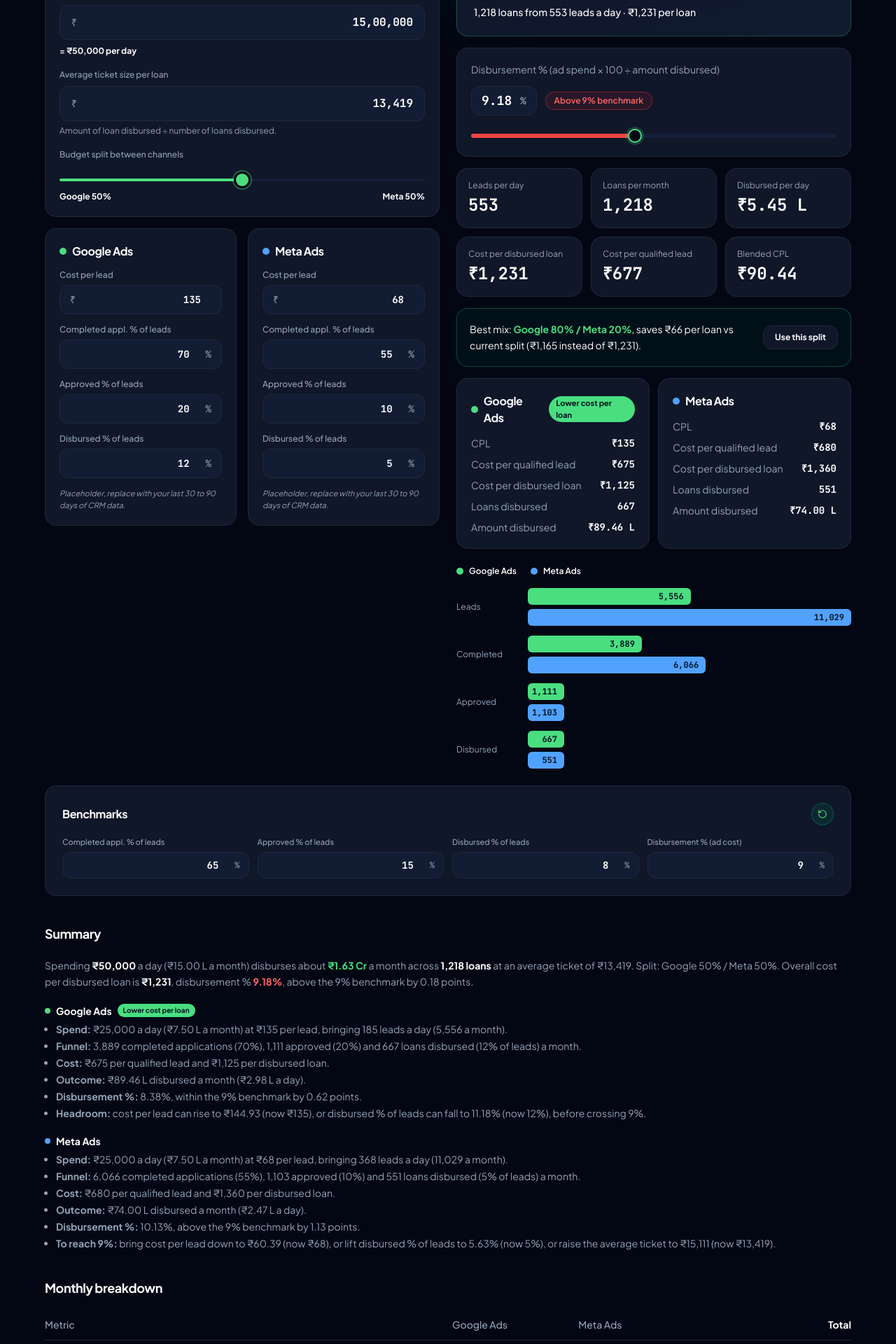
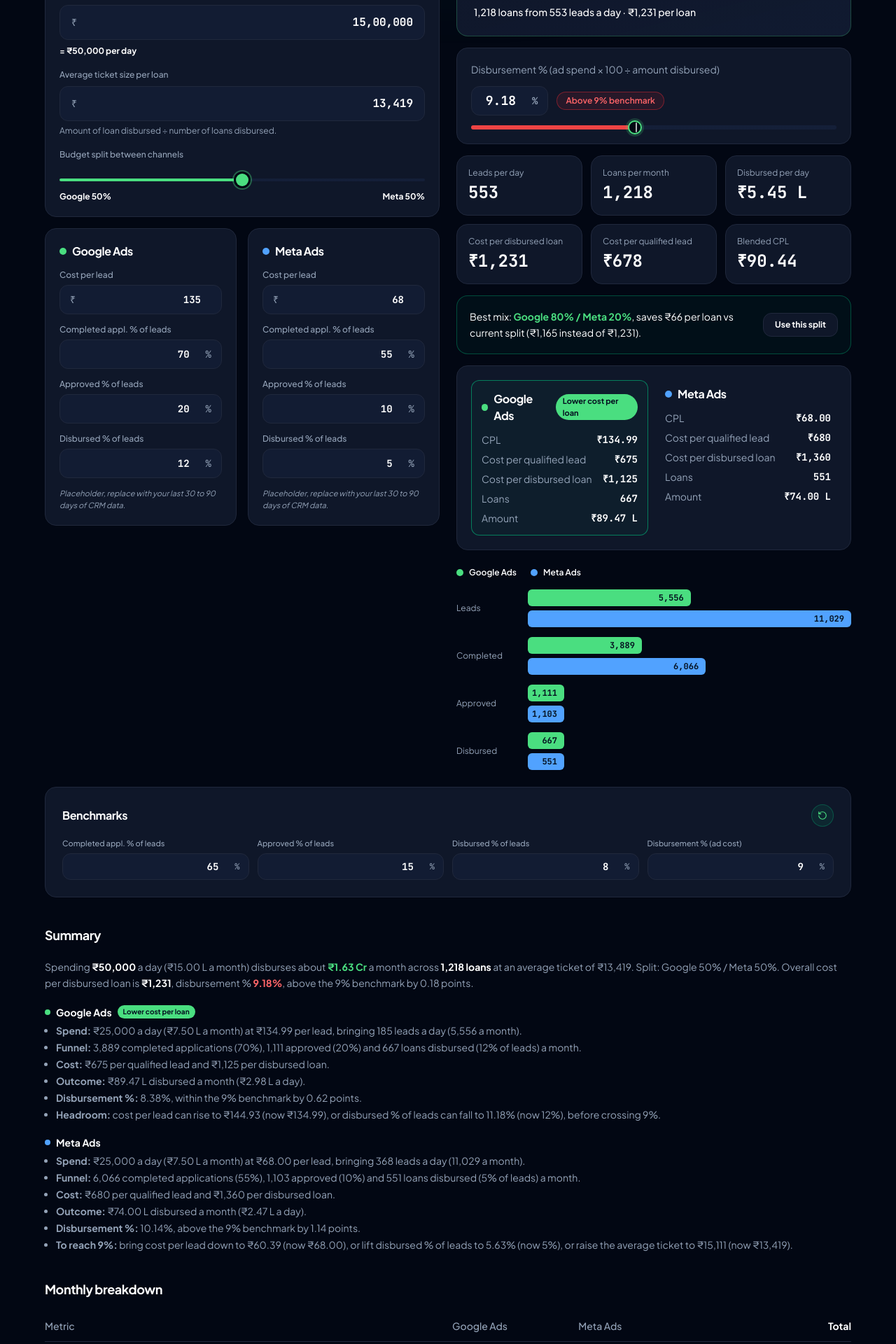
Before and after one commit to Rudra-bdatech/Clients, a Next.js app: page /calculator in a window 1280 px wide. Shown: the part 360-2280 px from the top of the page at 70% size. Built offline with nearby package versions, Linux system fonts and the light colour scheme.

Commit message:
fix(calculator): 100% exact math & UI match to Claude artifact (reverse gauge formula, effective CPL, single card comparison, benchmark tick)

```diff
--- a/src/app/calculator/page.tsx
+++ b/src/app/calculator/page.tsx
@@ -73,13 +73,14 @@ function formatCurrency(amount: number, decimals = 0): string {
 
 function computeChannelMetrics(budgetMonth: number, ch: ChannelInputs, ticketSize: number) {
   const safeCpl = Math.max(1, ch.cpl);
-  const leadsMonth = budgetMonth / safeCpl;
-  const leadsDay = leadsMonth / DAYS_PER_MONTH;
-  const completedApps = leadsMonth * (ch.completedPct / 100);
-  const approvedLeads = leadsMonth * (ch.approvedPct / 100);
+  const leadsMonth = Math.round(budgetMonth / safeCpl);
+  const leadsDay = Math.round(leadsMonth / DAYS_PER_MONTH);
+  const completedApps = Math.round(leadsMonth * (ch.completedPct / 100));
+  const approvedLeads = Math.round(leadsMonth * (ch.approvedPct / 100));
   const loansDisbursed = leadsMonth * (ch.disbursedPct / 100);
   const amountDisbursedMonth = loansDisbursed * ticketSize;
   const amountDisbursedDay = amountDisbursedMonth / DAYS_PER_MONTH;
+  const effectiveCpl = leadsMonth > 0 ? budgetMonth / leadsMonth : safeCpl;
   const costPerQualifiedLead =
     approvedLeads > 0 ? budgetMonth / approvedLeads : 0;
   const costPerDisbursedLoan =
@@ -91,6 +92,7 @@ function computeChannelMetrics(budgetMonth: number, ch: ChannelInputs, ticketSiz
     budgetMonth,
     budgetDay: budgetMonth / DAYS_PER_MONTH,
     cpl: ch.cpl,
+    effectiveCpl,
     leadsMonth,
     leadsDay,
     completedApps,
@@ -271,17 +273,32 @@ export default function CalculatorPage() {
   const gMaxCpl = ticketSize * (google.disbursedPct / 100) * benchRatio;
   const gMinDisbPct =
     ticketSize * benchRatio > 0
-      ? (google.cpl * 100) / (ticketSize * benchRatio)
+      ? (gMetrics.effectiveCpl * 100) / (ticketSize * benchRatio)
       : 0;
   const mMaxCpl = ticketSize * (meta.disbursedPct / 100) * benchRatio;
   const mMinDisbPct =
     ticketSize * benchRatio > 0
-      ? (meta.cpl * 100) / (ticketSize * benchRatio)
+      ? (mMetrics.effectiveCpl * 100) / (ticketSize * benchRatio)
       : 0;
   const mTargetTicket =
     (meta.disbursedPct / 100) * benchRatio > 0
       ? meta.cpl / ((meta.disbursedPct / 100) * benchRatio)
       : 0;
+
+  // Gauge reverse-calculation matching Claude Artifact:
+  // sets disbursedPct on channels inversely proportional to target disbursement ratio
+  const handleGaugeChange = (targetDisbPct: number) => {
+    if (targetDisbPct <= 0 || ticketSize <= 0) return;
+    const targetD = targetDisbPct / 100;
+    const newG = parseFloat(
+      ((gMetrics.effectiveCpl * 100) / (ticketSize * targetD)).toFixed(2)
+    );
+    const newM = parseFloat(
+      ((mMetrics.effectiveCpl * 100) / (ticketSize * targetD)).toFixed(2)
+    );
+    setGoogle((prev) => ({ ...prev, disbursedPct: newG }));
+    setMeta((prev) => ({ ...prev, disbursedPct: newM }));
+  };
 
   // Theme classes — static design tokens (global theme handled by Navbar toggle)
   const pageBg = "bg-background text-foreground";
@@ -742,9 +759,21 @@ export default function CalculatorPage() {
 
             <div className="flex flex-wrap items-center gap-3">
               <div
-                className={`inline-flex items-center gap-3 rounded-xl border px-3.5 py-1.5 font-mono font-bold text-base sm:text-lg ${inputBg}`}
-              >
-                <span>{totals.disbursementPct.toFixed(2)}</span>
+                className={`inline-flex items-center gap-2 rounded-xl border px-3.5 py-1.5 font-mono font-bold text-base sm:text-lg ${inputBg}`}
+              >
+                <input
+                  type="number"
+                  min={0.1}
+                  max={100}
+                  step={0.1}
+                  value={
+                    totals.disbursementPct > 0
+                      ? parseFloat(totals.disbursementPct.toFixed(2))
+                      : ""
+                  }
+                  onChange={(e) => handleGaugeChange(Number(e.target.value))}
+                  className="w-16 bg-transparent text-right font-mono font-bold text-base sm:text-lg focus:outline-none"
+                />
                 <span className={`text-xs sm:text-sm ${mutedText}`}>%</span>
               </div>
 
@@ -761,33 +790,31 @@ export default function CalculatorPage() {
               </span>
             </div>
 
+            <div className="relative flex items-center">
               <input
                 type="range"
                 min={0.5}
                 max={20}
                 step={0.1}
                 value={Math.min(20, Math.max(0.5, totals.disbursementPct))}
-              onChange={(e) => {
-                const newDisbPct = Number(e.target.value);
-                const currentDisbPct = totals.disbursementPct;
-                if (currentDisbPct <= 0) return;
-                const scale = currentDisbPct / newDisbPct;
-                setGoogle((prev) => ({
-                  ...prev,
-                  disbursedPct: Math.min(100, Math.max(0, parseFloat((prev.disbursedPct * scale).toFixed(2)))),
-                }));
-                setMeta((prev) => ({
-                  ...prev,
-                  disbursedPct: Math.min(100, Math.max(0, parseFloat((prev.disbursedPct * scale).toFixed(2)))),
-                }));
-              }}
-              aria-label="Disbursement % gauge — drag to adjust disbursed % of leads"
+                onChange={(e) => handleGaugeChange(Number(e.target.value))}
+                aria-label="Disbursement % gauge"
                 className="calc-gauge w-full"
                 style={{
-                "--gauge-pct": `${Math.min(100, (Math.min(20, totals.disbursementPct) / 20) * 100)}%`,
+                  "--gauge-pct": `${Math.min(
+                    100,
+                    (Math.min(20, totals.disbursementPct) / 20) * 100
+                  )}%`,
                   "--gauge-color": isAboveBenchmark ? "#ef4444" : "#4ade80",
                 } as React.CSSProperties}
               />
+              <div
+                className="pointer-events-none absolute top-1/2 -translate-y-1/2 w-0.5 h-3.5 bg-white/70 rounded-full"
+                style={{
+                  left: `${(benchmarks.disbursementPct / 20) * 100}%`,
+                }}
+              />
+            </div>
           </section>
 
           {/* 6 KPI Stat Cards */}
@@ -852,9 +879,10 @@ export default function CalculatorPage() {
             </section>
           )}
 
-          {/* Channel Comparison Cards */}
+          {/* Channel Comparison Cards (Single outer card matching artifact) */}
           {channelMode === "both" && (
-            <section className="grid grid-cols-1 md:grid-cols-2 gap-3">
+            <section className={`rounded-2xl border p-4 sm:p-5 ${cardBg}`}>
+              <div className="grid grid-cols-1 md:grid-cols-2 gap-4">
                 {[
                   {
                     key: "google" as const,
@@ -869,15 +897,18 @@ export default function CalculatorPage() {
                     m: mMetrics,
                   },
                 ].map((ch) => {
-                const isBest = lowerCostChannel === ch.key;
+                  const diff = Math.abs(
+                    gMetrics.costPerDisbursedLoan - mMetrics.costPerDisbursedLoan
+                  );
+                  const isBest = lowerCostChannel === ch.key && diff > 5;
                   return (
                     <div
                       key={ch.key}
-                    className={`rounded-2xl border p-4 sm:p-5 space-y-2.5 ${
+                      className={
                         isBest
-                        ? `${cardBg} border-[#4ade80]/60`
-                        : cardBg
-                    }`}
+                          ? "rounded-xl border border-emerald-500/60 p-3.5 space-y-2 bg-emerald-500/5"
+                          : "p-2 space-y-2"
+                      }
                     >
                       <div className="flex items-center justify-between gap-2 pb-1">
                         <div className="flex items-center gap-2">
@@ -892,21 +923,31 @@ export default function CalculatorPage() {
                       </div>
 
                       {[
-                      { label: "CPL", val: formatCurrency(ch.m.cpl) },
+                        {
+                          label: "CPL",
+                          val: formatCurrency(
+                            ch.m.effectiveCpl,
+                            ch.m.effectiveCpl % 1 !== 0 ? 2 : 0
+                          ),
+                        },
                         {
                           label: "Cost per qualified lead",
-                        val: formatCurrency(Math.round(ch.m.costPerQualifiedLead)),
+                          val: formatCurrency(
+                            Math.round(ch.m.costPerQualifiedLead)
+                          ),
                         },
                         {
                           label: "Cost per disbursed loan",
-                        val: formatCurrency(Math.round(ch.m.costPerDisbursedLoan)),
-                      },
-                      {
-                        label: "Loans disbursed",
+                          val: formatCurrency(
+                            Math.round(ch.m.costPerDisbursedLoan)
+                          ),
+                        },
+                        {
+                          label: "Loans",
                           val: formatIN(Math.round(ch.m.loansDisbursed)),
                         },
                         {
-                        label: "Amount disbursed",
+                          label: "Amount",
                           val: formatINRCompact(ch.m.amountDisbursedMonth),
                         },
                       ].map((row) => (
@@ -921,6 +962,7 @@ export default function CalculatorPage() {
                     </div>
                   );
                 })}
+              </div>
             </section>
           )}
 
@@ -1120,7 +1162,11 @@ export default function CalculatorPage() {
                 <div className="flex items-center gap-2 font-bold">
                   <span className="w-2 h-2 rounded-full bg-[#4ade80]" />
                   <span>Google Ads</span>
-                  {lowerCostChannel === "google" && (
+                  {lowerCostChannel === "google" &&
+                    Math.abs(
+                      gMetrics.costPerDisbursedLoan -
+                        mMetrics.costPerDisbursedLoan
+                    ) > 5 && (
                     <span className="px-2 py-0.5 rounded-full bg-[#4ade80] text-[#04101f] text-[10px] font-bold">
                       Lower cost per loan
                     </span>
@@ -1131,7 +1177,11 @@ export default function CalculatorPage() {
                     <strong>Spend:</strong>{" "}
                     {formatCurrency(Math.round(gMetrics.budgetDay))} a day (
                     {formatINRCompact(gMetrics.budgetMonth)} a month) at{" "}
-                    {formatCurrency(google.cpl)} per lead, bringing{" "}
+                    {formatCurrency(
+                      gMetrics.effectiveCpl,
+                      gMetrics.effectiveCpl % 1 !== 0 ? 2 : 0
+                    )}{" "}
+                    per lead, bringing{" "}
                     {formatIN(Math.round(gMetrics.leadsDay))} leads a day (
                     {formatIN(Math.round(gMetrics.leadsMonth))} a month).
                   </li>
@@ -1176,8 +1226,14 @@ export default function CalculatorPage() {
                     </strong>{" "}
                     cost per lead{" "}
                     {gMetrics.disbursementPct <= benchmarks.disbursementPct
-                      ? `can rise to ${formatCurrency(gMaxCpl, 2)} (now ${formatCurrency(google.cpl)}), or disbursed % of leads can fall to ${gMinDisbPct.toFixed(2)}% (now ${google.disbursedPct}%), before crossing ${benchmarks.disbursementPct}%.`
-                      : `needs to be ${formatCurrency(gMaxCpl, 2)} (now ${formatCurrency(google.cpl)}), or lift disbursed % of leads to ${gMinDisbPct.toFixed(2)}% (now ${google.disbursedPct}%).`}
+                      ? `can rise to ${formatCurrency(gMaxCpl, 2)} (now ${formatCurrency(
+                          gMetrics.effectiveCpl,
+                          gMetrics.effectiveCpl % 1 !== 0 ? 2 : 0
+                        )}), or disbursed % of leads can fall to ${gMinDisbPct.toFixed(2)}% (now ${google.disbursedPct}%), before crossing ${benchmarks.disbursementPct}%.`
+                      : `needs to be ${formatCurrency(gMaxCpl, 2)} (now ${formatCurrency(
+                          gMetrics.effectiveCpl,
+                          gMetrics.effectiveCpl % 1 !== 0 ? 2 : 0
+                        )}), or lift disbursed % of leads to ${gMinDisbPct.toFixed(2)}% (now ${google.disbursedPct}%).`}
                   </li>
                 </ul>
               </div>
@@ -1188,7 +1244,11 @@ export default function CalculatorPage() {
                 <div className="flex items-center gap-2 font-bold">
                   <span className="w-2 h-2 rounded-full bg-blue-400" />
                   <span>Meta Ads</span>
-                  {lowerCostChannel === "meta" && (
+                  {lowerCostChannel === "meta" &&
+                    Math.abs(
+                      gMetrics.costPerDisbursedLoan -
+                        mMetrics.costPerDisbursedLoan
+                    ) > 5 && (
                     <span className="px-2 py-0.5 rounded-full bg-[#4ade80] text-[#04101f] text-[10px] font-bold">
                       Lower cost per loan
                     </span>
@@ -1199,7 +1259,11 @@ export default function CalculatorPage() {
                     <strong>Spend:</strong>{" "}
                     {formatCurrency(Math.round(mMetrics.budgetDay))} a day (
                     {formatINRCompact(mMetrics.budgetMonth)} a month) at{" "}
-                    {formatCurrency(meta.cpl)} per lead, bringing{" "}
+                    {formatCurrency(
+                      mMetrics.effectiveCpl,
+                      mMetrics.effectiveCpl % 1 !== 0 ? 2 : 0
+                    )}{" "}
+                    per lead, bringing{" "}
                     {formatIN(Math.round(mMetrics.leadsDay))} leads a day (
                     {formatIN(Math.round(mMetrics.leadsMonth))} a month).
                   </li>
@@ -1242,12 +1306,29 @@ export default function CalculatorPage() {
                         ? "Headroom:"
                         : `To reach ${benchmarks.disbursementPct}%:`}
                     </strong>{" "}
-                    bring cost per lead down to {formatCurrency(mMaxCpl, 2)}{" "}
-                    (now {formatCurrency(meta.cpl)}), or lift disbursed % of
-                    leads to {mMinDisbPct.toFixed(2)}% (now {meta.disbursedPct}
-                    %), or raise the average ticket to{" "}
-                    {formatCurrency(Math.round(mTargetTicket))} (now{" "}
-                    {formatCurrency(ticketSize)}).
+                    {mMetrics.disbursementPct <= benchmarks.disbursementPct
+                      ? `cost per lead can rise to ${formatCurrency(
+                          mMaxCpl,
+                          2
+                        )} (now ${formatCurrency(
+                          mMetrics.effectiveCpl,
+                          mMetrics.effectiveCpl % 1 !== 0 ? 2 : 0
+                        )}), or disbursed % of leads can fall to ${mMinDisbPct.toFixed(
+                          2
+                        )}% (now ${meta.disbursedPct}%), before crossing ${
+                          benchmarks.disbursementPct
+                        }%.`
+                      : `bring cost per lead down to ${formatCurrency(
+                          mMaxCpl,
+                          2
+                        )} (now ${formatCurrency(
+                          mMetrics.effectiveCpl,
+                          mMetrics.effectiveCpl % 1 !== 0 ? 2 : 0
+                        )}), or lift disbursed % of leads to ${mMinDisbPct.toFixed(
+                          2
+                        )}% (now ${meta.disbursedPct}%), or raise the average ticket to ${formatCurrency(
+                          Math.round(mTargetTicket)
+                        )} (now ${formatCurrency(ticketSize)}).`}
                   </li>
                 </ul>
               </div>
@@ -1302,12 +1383,18 @@ export default function CalculatorPage() {
                     },
                     {
                       label: "Cost per lead (effective)",
-                      g: formatCurrency(gMetrics.cpl),
-                      m: formatCurrency(mMetrics.cpl),
+                      g: formatCurrency(
+                        gMetrics.effectiveCpl,
+                        gMetrics.effectiveCpl % 1 !== 0 ? 2 : 0
+                      ),
+                      m: formatCurrency(
+                        mMetrics.effectiveCpl,
+                        mMetrics.effectiveCpl % 1 !== 0 ? 2 : 0
+                      ),
                       t: `Blended CPL ${formatCurrency(totals.blendedCpl, 2)}`,
                     },
                     {
-                      label: "Leads per day",
+                      label: "Leads per day (lead required)",
                       g: formatIN(Math.round(gMetrics.leadsDay)),
                       m: formatIN(Math.round(mMetrics.leadsDay)),
                       t: formatIN(Math.round(totals.leadsDay)),
@@ -1374,10 +1461,16 @@ export default function CalculatorPage() {
                       t: formatINRCompact(totals.amountDisbursedMonth),
                     },
                     {
-                      label: "Disbursement %",
-                      g: `${gMetrics.disbursementPct.toFixed(2)}%`,
-                      m: `${mMetrics.disbursementPct.toFixed(2)}%`,
-                      t: `${totals.disbursementPct.toFixed(2)}%`,
+                      label: "Disbursement % (ad cost)",
+                      g: `${gMetrics.disbursementPct.toFixed(
+                        gMetrics.disbursementPct % 1 === 0 ? 0 : 2
+                      )}%`,
+                      m: `${mMetrics.disbursementPct.toFixed(
+                        mMetrics.disbursementPct % 1 === 0 ? 0 : 2
+                      )}%`,
+                      t: `${totals.disbursementPct.toFixed(
+                        totals.disbursementPct % 1 === 0 ? 0 : 2
+                      )}%`,
                     },
                   ].map((row) => (
                     <tr key={row.label}>
```
Lines whose indentation alone changed are shown as unchanged.
